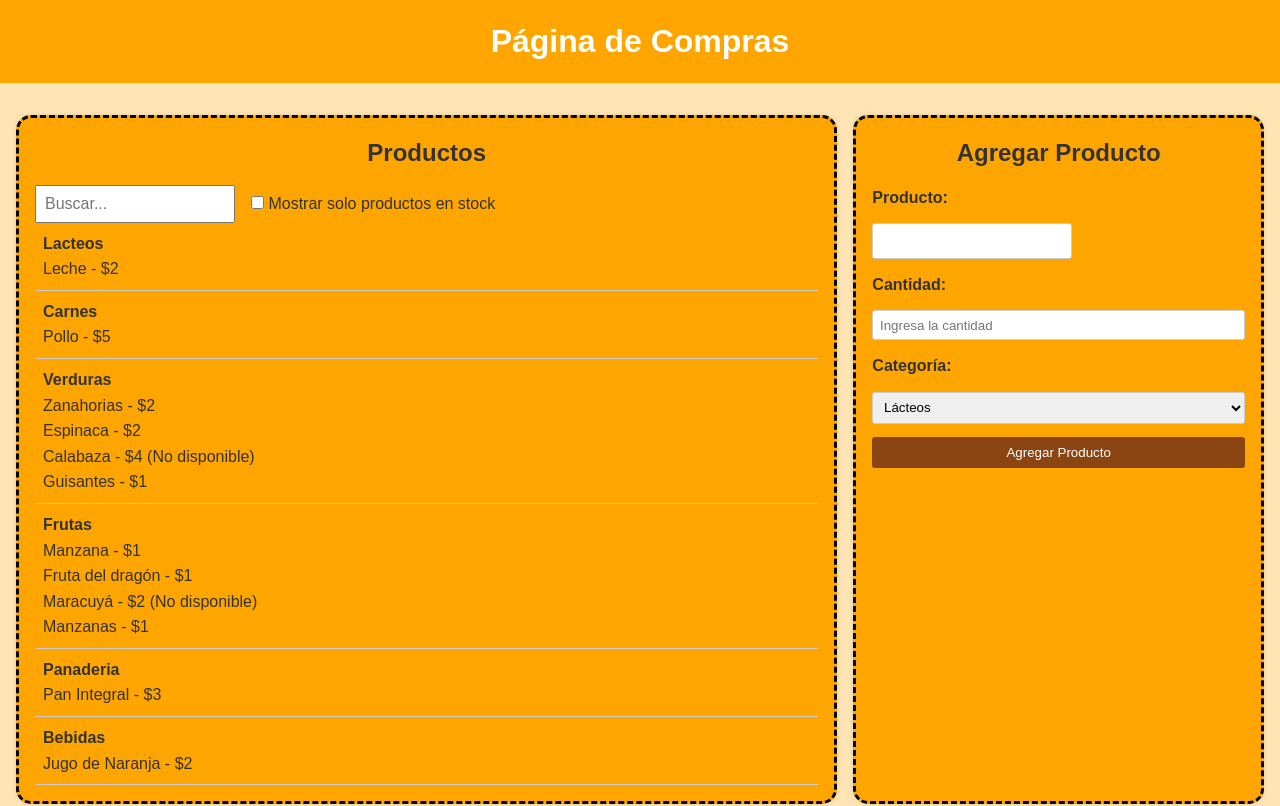
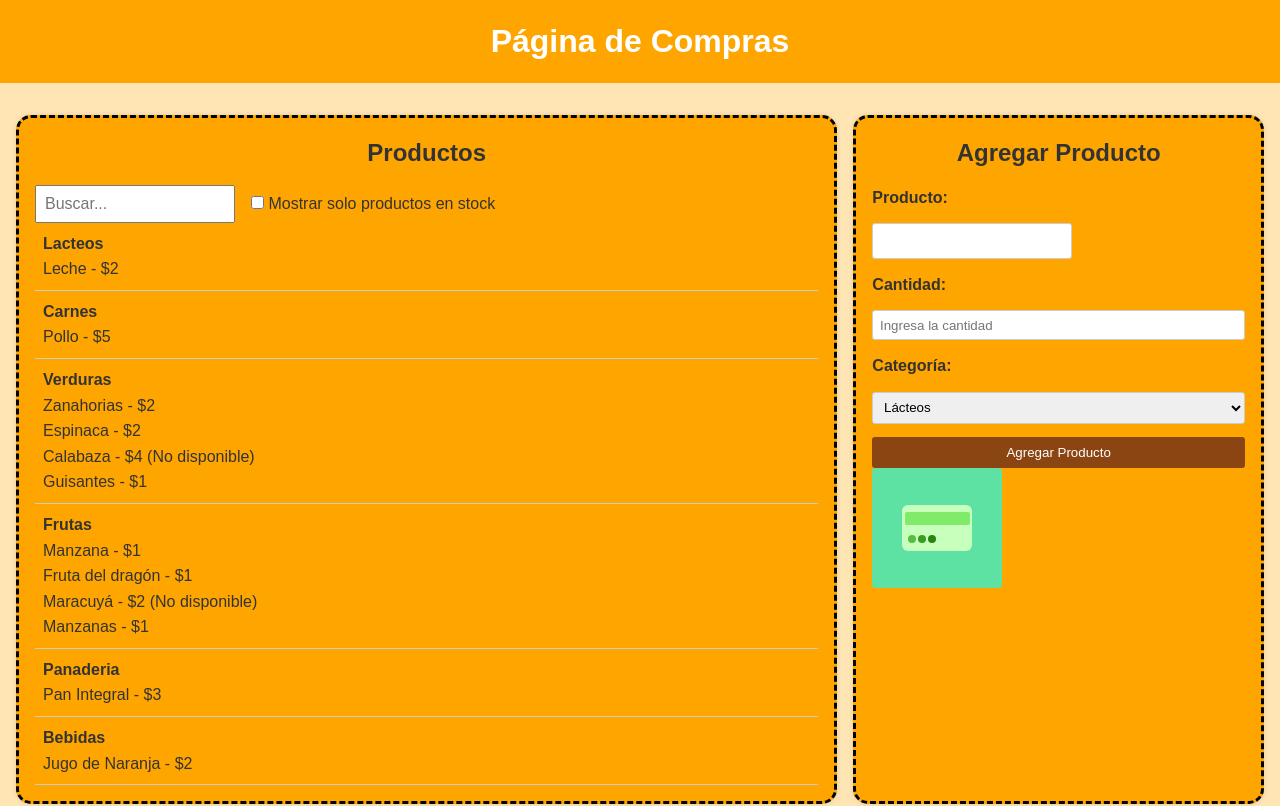
Before and after one commit to ICV-24-25/aplicacion-react-MarggioRV, a React (Create React App) app in the folder lista_compras/: page / in a window 1280 px wide. Shown: the top 806 px of the page. Built offline with nearby package versions, Linux system fonts and the light colour scheme.

Commit message:
Estoy editando una animacion...

```diff
--- a/lista_compras/src/App.css
+++ b/lista_compras/src/App.css
@@ -115,3 +115,223 @@ input[type="text"] {
   color: red;
   font-style: italic;
 }*/
+
+.cont:hover {
+  transform: scale(1.03);
+  width: 220px;
+}
+
+.cont:hover .left-side {
+  width: 100%;
+}
+
+.left-side {
+  background-color: #5de2a3;
+  width: 130px;
+  height: 120px;
+  border-radius: 4px;
+  position: relative;
+  display: flex;
+  justify-content: center;
+  align-items: center;
+  cursor: pointer;
+  transition: 0.3s;
+  flex-shrink: 0;
+  overflow: hidden;
+}
+
+.right-side {
+  width: calc(100% - 130px);
+  display: flex;
+  align-items: center;
+  overflow: hidden;
+  cursor: pointer;
+  justify-content: space-between;
+  white-space: nowrap;
+  transition: 0.3s;
+}
+
+.right-side:hover {
+  background-color: #f9f7f9;
+}
+
+.arrow {
+  width: 20px;
+  height: 20px;
+  margin-right: 20px;
+}
+
+.new {
+  font-size: 23px;
+  font-family: "Lexend Deca", sans-serif;
+  margin-left: 20px;
+}
+
+.card {
+  width: 70px;
+  height: 46px;
+  background-color: #c7ffbc;
+  border-radius: 6px;
+  position: absolute;
+  display: flex;
+  z-index: 10;
+  flex-direction: column;
+  align-items: center;
+}
+
+.card-line {
+  width: 65px;
+  height: 13px;
+  background-color: #80ea69;
+  border-radius: 2px;
+  margin-top: 7px;
+}
+
+@media only screen and (max-width: 480px) {
+  .cont {
+    transform: scale(0.7);
+  }
+
+  .cont:hover {
+    transform: scale(0.74);
+  }
+}
+
+.buttons {
+  width: 8px;
+  height: 8px;
+  background-color: #379e1f;
+  box-shadow: 0 -10px 0 0 #26850e, 0 10px 0 0 #56be3e;
+  border-radius: 50%;
+  margin-top: 5px;
+  transform: rotate(90deg);
+  margin: 10px 0 0 -30px;
+}
+
+.cont:hover .card {
+  animation: slide-top 1.2s cubic-bezier(0.645, 0.045, 0.355, 1) both;
+}
+
+.cont:hover .post {
+  animation: slide-post 1s cubic-bezier(0.165, 0.84, 0.44, 1) both;
+}
+
+@keyframes slide-top {
+  0% {
+    transform: translateY(0);
+  }
+
+  50% {
+    transform: translateY(-70px) rotate(90deg);
+  }
+
+  60% {
+    transform: translateY(-70px) rotate(90deg);
+  }
+
+  100% {
+    transform: translateY(-8px) rotate(90deg);
+  }
+}
+
+.post {
+  width: 63px;
+  height: 75px;
+  background-color: #dddde0;
+  position: absolute;
+  z-index: 11;
+  bottom: 10px;
+  top: 120px;
+  border-radius: 6px;
+  overflow: hidden;
+}
+
+.post-line {
+  width: 47px;
+  height: 9px;
+  background-color: #545354;
+  position: absolute;
+  border-radius: 0 0 3px 3px;
+  right: 8px;
+  top: 8px;
+}
+
+.post-line:before {
+  content: "";
+  position: absolute;
+  width: 47px;
+  height: 9px;
+  background-color: #757375;
+  top: -8px;
+}
+
+.screen {
+  width: 47px;
+  height: 23px;
+  background-color: #ffffff;
+  position: absolute;
+  top: 22px;
+  right: 8px;
+  border-radius: 3px;
+}
+
+.numbers {
+  width: 12px;
+  height: 12px;
+  background-color: #838183;
+  box-shadow: 0 -18px 0 0 #838183, 0 18px 0 0 #838183;
+  border-radius: 2px;
+  position: absolute;
+  transform: rotate(90deg);
+  left: 25px;
+  top: 52px;
+}
+
+.numbers-line2 {
+  width: 12px;
+  height: 12px;
+  background-color: #aaa9ab;
+  box-shadow: 0 -18px 0 0 #aaa9ab, 0 18px 0 0 #aaa9ab;
+  border-radius: 2px;
+  position: absolute;
+  transform: rotate(90deg);
+  left: 25px;
+  top: 68px;
+}
+
+@keyframes slide-post {
+  50% {
+    transform: translateY(0);
+  }
+
+  100% {
+    transform: translateY(-70px);
+  }
+}
+
+.dollar {
+  position: absolute;
+  font-size: 16px;
+  font-family: "Lexend Deca", sans-serif;
+  width: 100%;
+  left: 0;
+  top: 0;
+  color: #4b953b;
+  text-align: center;
+}
+
+.cont:hover .dollar {
+  animation: fade-in-fwd 0.3s 1s backwards;
+}
+
+@keyframes fade-in-fwd {
+  0% {
+    opacity: 0;
+    transform: translateY(-5px);
+  }
+
+  100% {
+    opacity: 1;
+    transform: translateY(0);
+  }
+}
--- a/lista_compras/src/App.js
+++ b/lista_compras/src/App.js
@@ -110,6 +110,7 @@ function Formulario() {
         </select>
         <button type="submit">Agregar Producto</button>
       </form>
+      <Animation$ />
     </section>
   );
 }
@@ -149,3 +150,25 @@ export default function App() {
     </div>
   );
 }
+
+function Animation$() {
+  return (
+    <section className="cont">
+      <section className="left-side">
+        <section className="card">
+          <div className="card-line"></div>
+          <div className="buttons"></div>
+        </section>
+        <section className="post">
+          <div className="post-line"></div>
+          <div className="screen">
+            <div className="dollar">$</div>
+          </div>
+          <div className="numbers"></div>
+          <div className="numbers-line2"></div>
+        </section>
+      </section>
+      <section className="right-side"></section>
+    </section>
+  );
+}
```
